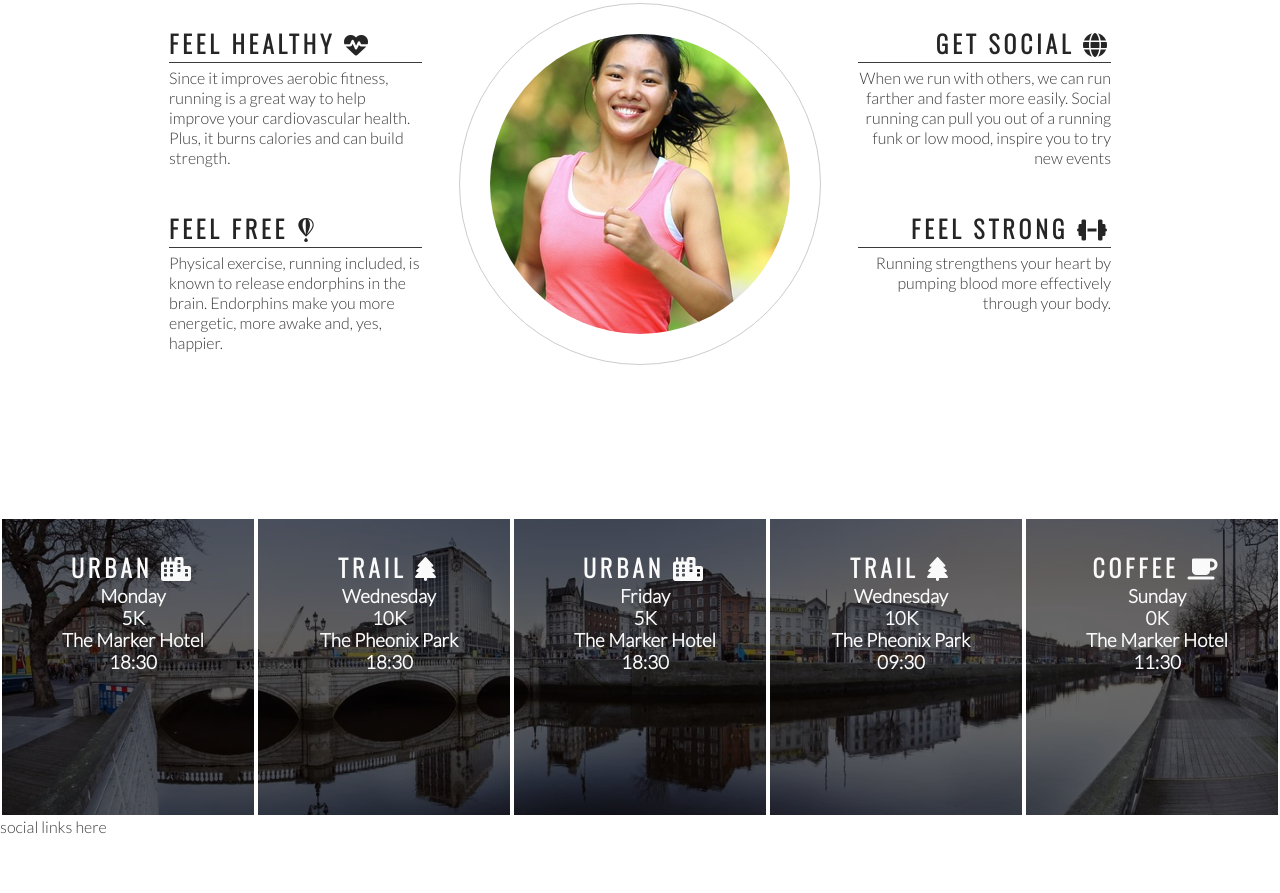
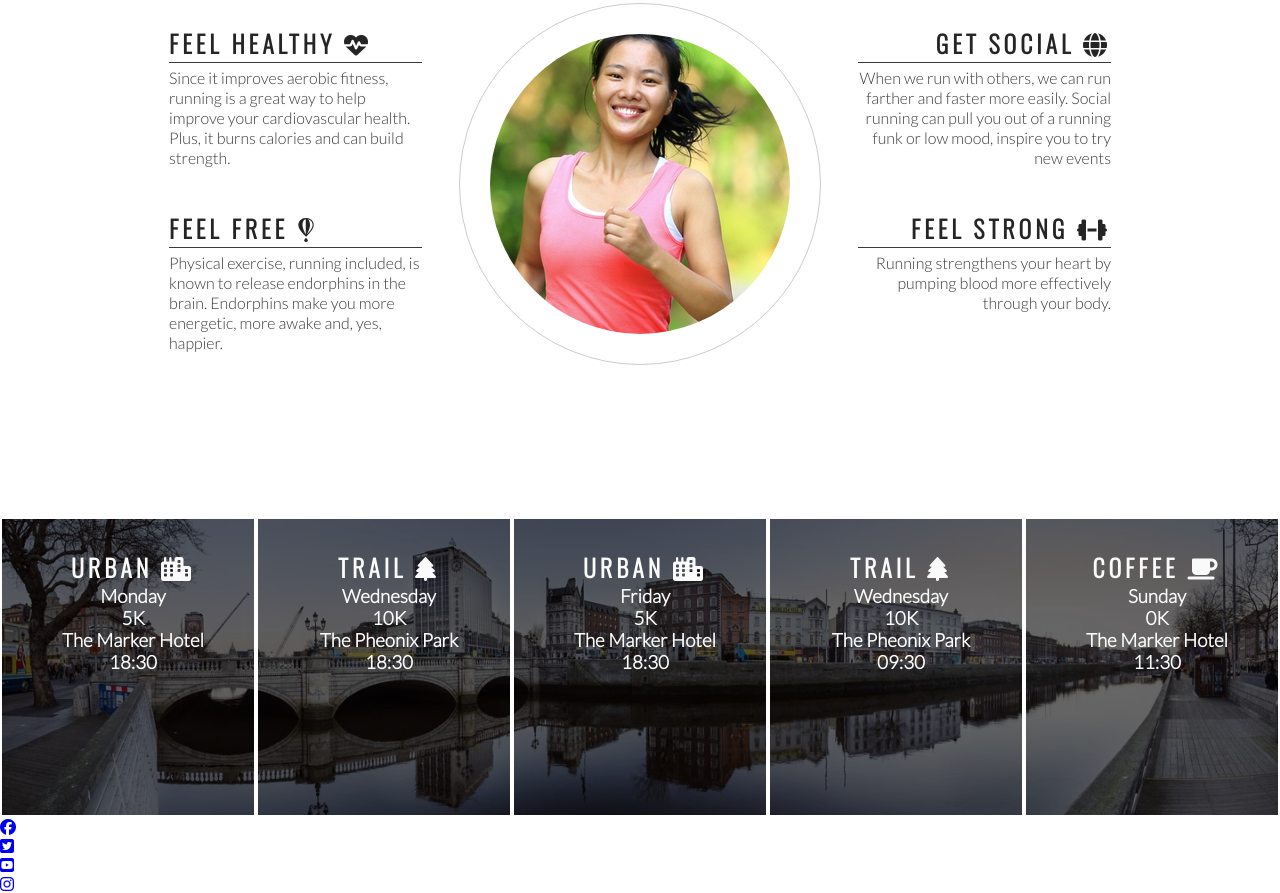
Before and after one commit to JosephOConnell/love-running, a plain HTML site: page index.html in a window 1280 px wide. Shown: the part 778-1671 px from the top of the page. Before the commit the page ends 1614 px from the top, so only its background shows below. Drawn offline with nearby package versions, Linux system fonts and the light colour scheme.

Commit message:
Add social media icons to footer

```diff
--- a/index.html
+++ b/index.html
@@ -137,7 +137,21 @@
     </section>
 
     <footer>
-        social links here
+        <ul>
+            <li>
+                <a href="https://facebook.com" target="_blank" rel="noopener"
+                    aria-label="Visit our facebook page (opens in a new tab)"><i class="fa-brands fa-facebook"></i>
+            </li>
+            <li><a href="https://twitter.com" target="_blank" rel="noopener"
+                    aria-label="Visit our twitter page (opens in a new tab)"><i class="fa-brands fa-square-twitter"></i>
+            </li>
+            <li><a href="https://youtube.com" target="_blank" rel="noopener"
+                    aria-label="Visit our youtube page (opens in a new tab)"><i class="fa-brands fa-square-youtube"></i>
+            </li>
+            <li><a href="https://instagram.com" target="_blank" rel="noopener"
+                    aria-label="Visit our instagram page (opens in a new tab)"><i class="fa-brands fa-instagram"></i>
+            </li>
+        </ul>
     </footer>
 
     <!-- Font Awesome Script-->
```
